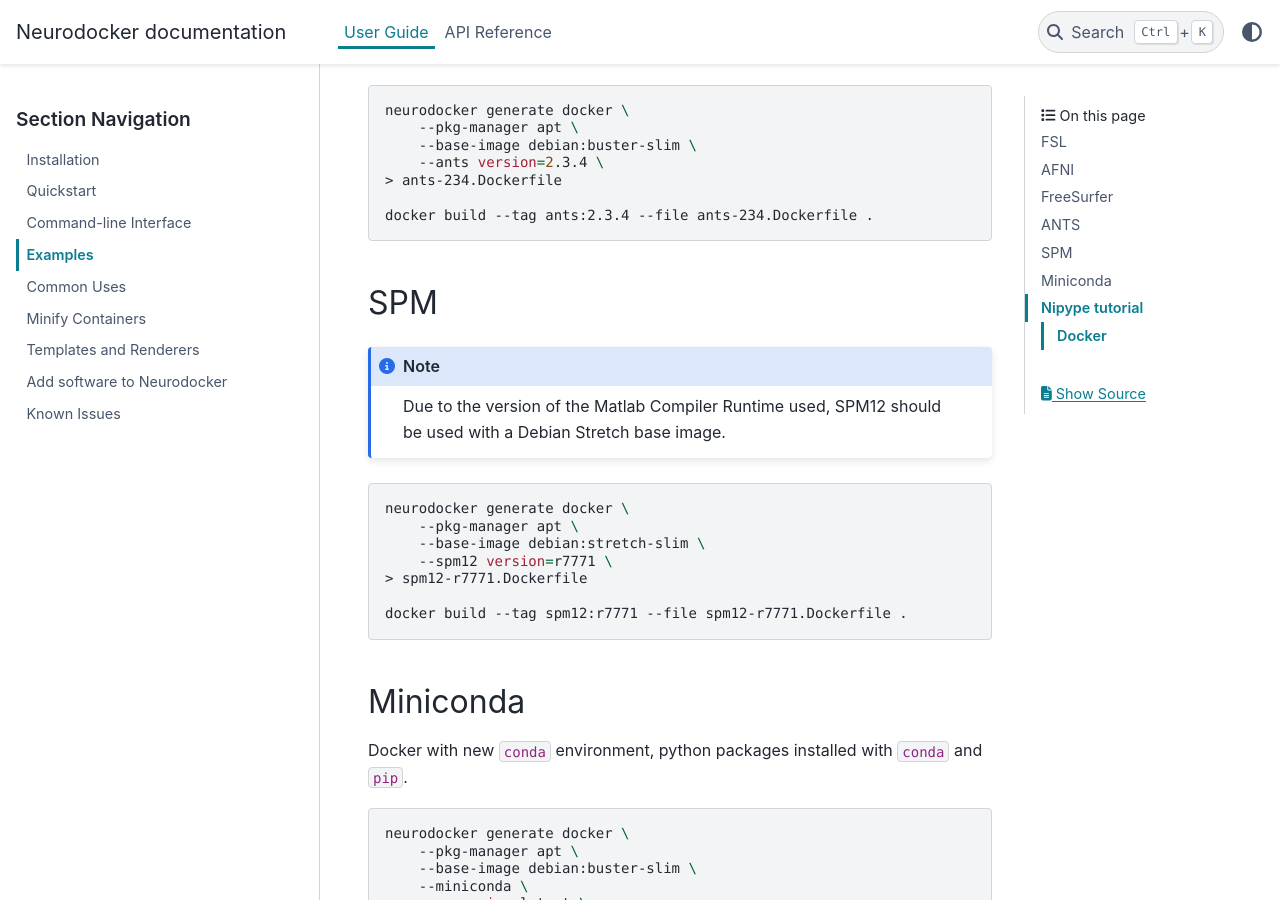
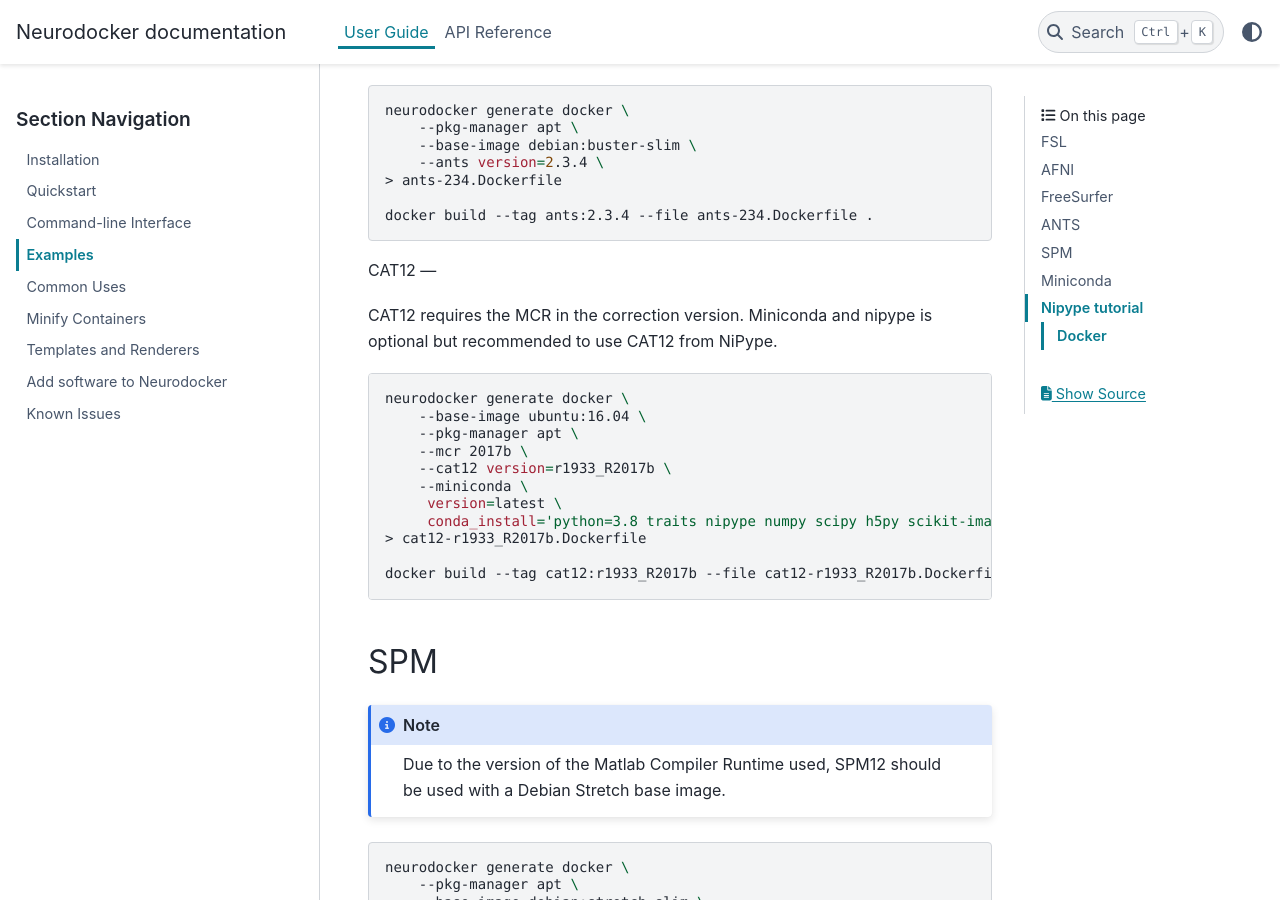
Before and after one commit to ReproNim/neurodocker, a Sphinx documentation site: the page built from docs/user_guide/examples.rst, in a window 1280 px wide and 900 px high, scrolled down 2499 px. Built offline with Sphinx 7.4.7 and the PyData theme 0.15.4, drawn with Linux system fonts in a browser that asks for light colours; pages that are not in the unit, such as notebooks, are missing from menus.

Commit message:
Add cat12 (#434)
* these packages are required for mcr to run without errors

* this is needed for GUI to work

* first draft of cat12 install template

* clean up

* need to be strings

* versionTovXX needs to be redefined

* no spm tempfiles that need to be cleaned up

* move files with wildcard

* only version - not url

* added the MCR requirement

```diff
--- a/docs/user_guide/examples.rst
+++ b/docs/user_guide/examples.rst
@@ -139,6 +139,26 @@
     docker build --tag ants:2.3.4 --file ants-234.Dockerfile .
 
 
+
+CAT12
+---
+
+CAT12 requires the MCR in the correction version. Miniconda and nipype is optional but recommended to use CAT12 from NiPype.
+
+.. code-block:: bash
+
+    neurodocker generate docker \
+        --base-image ubuntu:16.04 \
+        --pkg-manager apt \
+        --mcr 2017b \
+        --cat12 version=r1933_R2017b \
+        --miniconda \
+         version=latest \
+         conda_install='python=3.8 traits nipype numpy scipy h5py scikit-image' \
+    > cat12-r1933_R2017b.Dockerfile
+
+    docker build --tag cat12:r1933_R2017b --file cat12-r1933_R2017b.Dockerfile .
+
 SPM
 ---
 
```
Also changed, not shown: docs/user_guide/cli.rst (+7 -0 lines), 2 other files.
